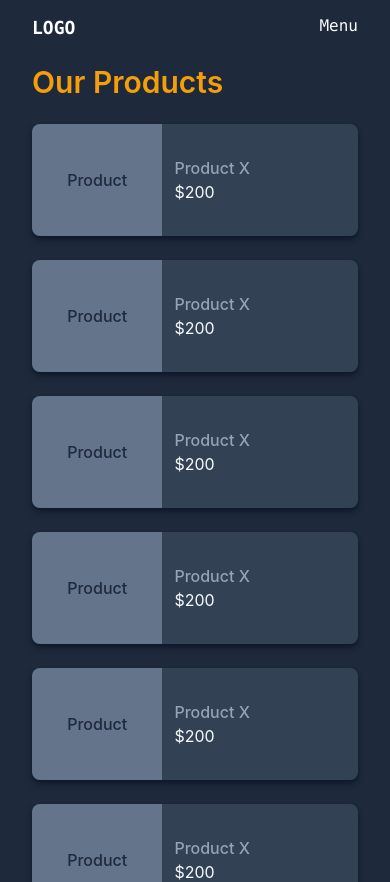
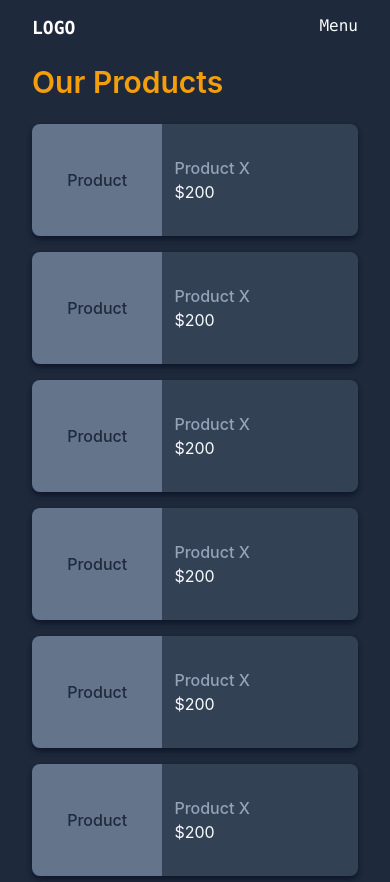
Before and after one commit to nox-cyber0/my-first-ecommerce, a React (Create React App) app: page /products in a window 390 px wide. Shown: the top 882 px of the page. Built offline with nearby package versions, Linux system fonts and the light colour scheme.

Commit message:
Update Products.jsx

```diff
--- a/src/Pages/Products.jsx
+++ b/src/Pages/Products.jsx
@@ -8,7 +8,7 @@
       <Layout>
         <section>
           <h1 className="text-3xl mb-6 font-semibold text-amber-500">Our Products</h1>
-          <div className="grid grid-cols-1 sm:grid-cols-2 lg:grid-cols-4 gap-6 sm:gap-10 xl:gap-12">
+          <div className="grid grid-cols-1 sm:grid-cols-2 lg:grid-cols-4 gap-4 sm:gap-10 xl:gap-12">
             <ProductCard />
             <ProductCard />
             <ProductCard />
```
